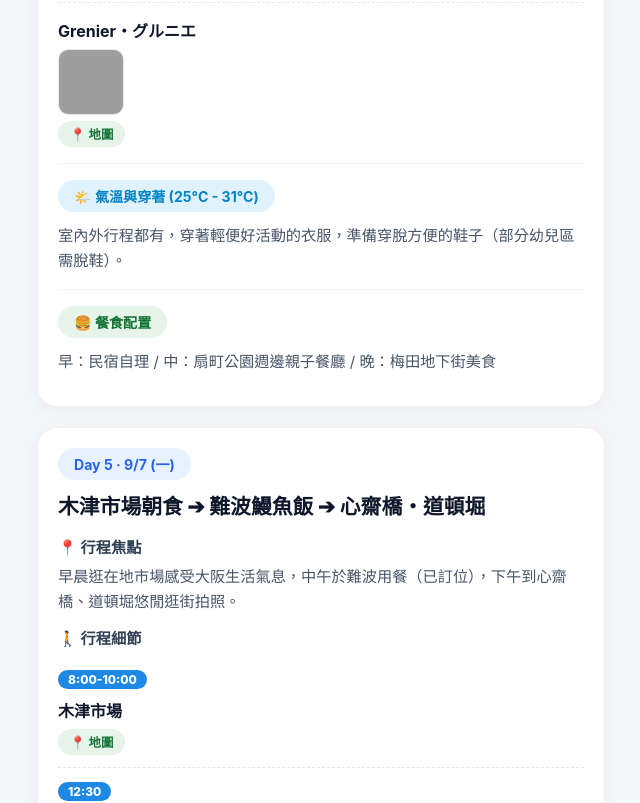
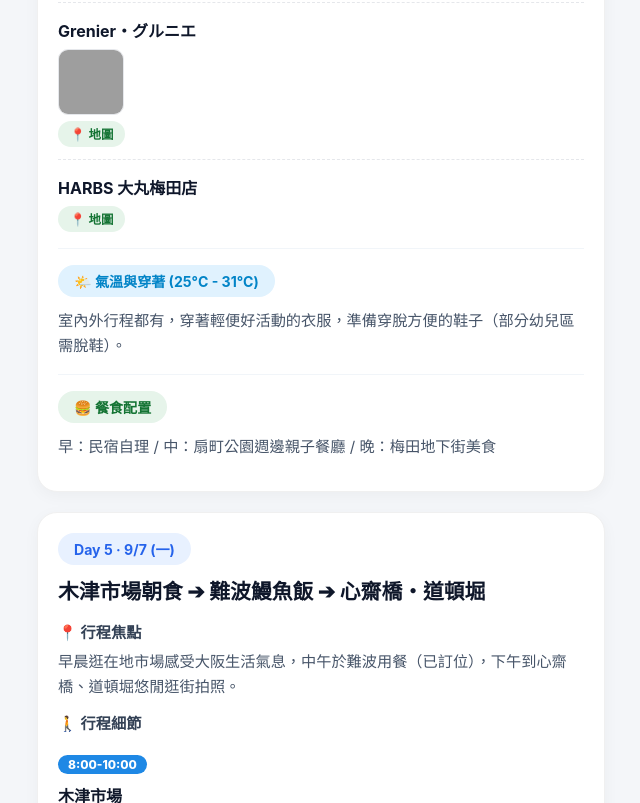
Before and after one commit to leo360603/osaka-2026, a plain HTML site: page index.html in a window 1280 px wide. Shown: the part 4573-5376 px from the top of the page, without its empty margins (319-959 px from the left). Drawn offline with Linux system fonts and the light colour scheme; grey boxes are pictures that could not be loaded.

Commit message:
Add files via upload

```diff
--- a/index.html
+++ b/index.html
@@ -357,6 +357,13 @@
                             </div>
                         </div>
 
+                        <div class="schedule-item">
+                            <div class="schedule-name">HARBS 大丸梅田店</div>
+                            <div class="map-links">
+                                <a href="https://maps.app.goo.gl/wf6RuHQqKr8zHvyDA" target="_blank" class="map-link-inline">📍 地圖</a>
+                            </div>
+                        </div>
+
                     </div>
                 </div>
 
```
